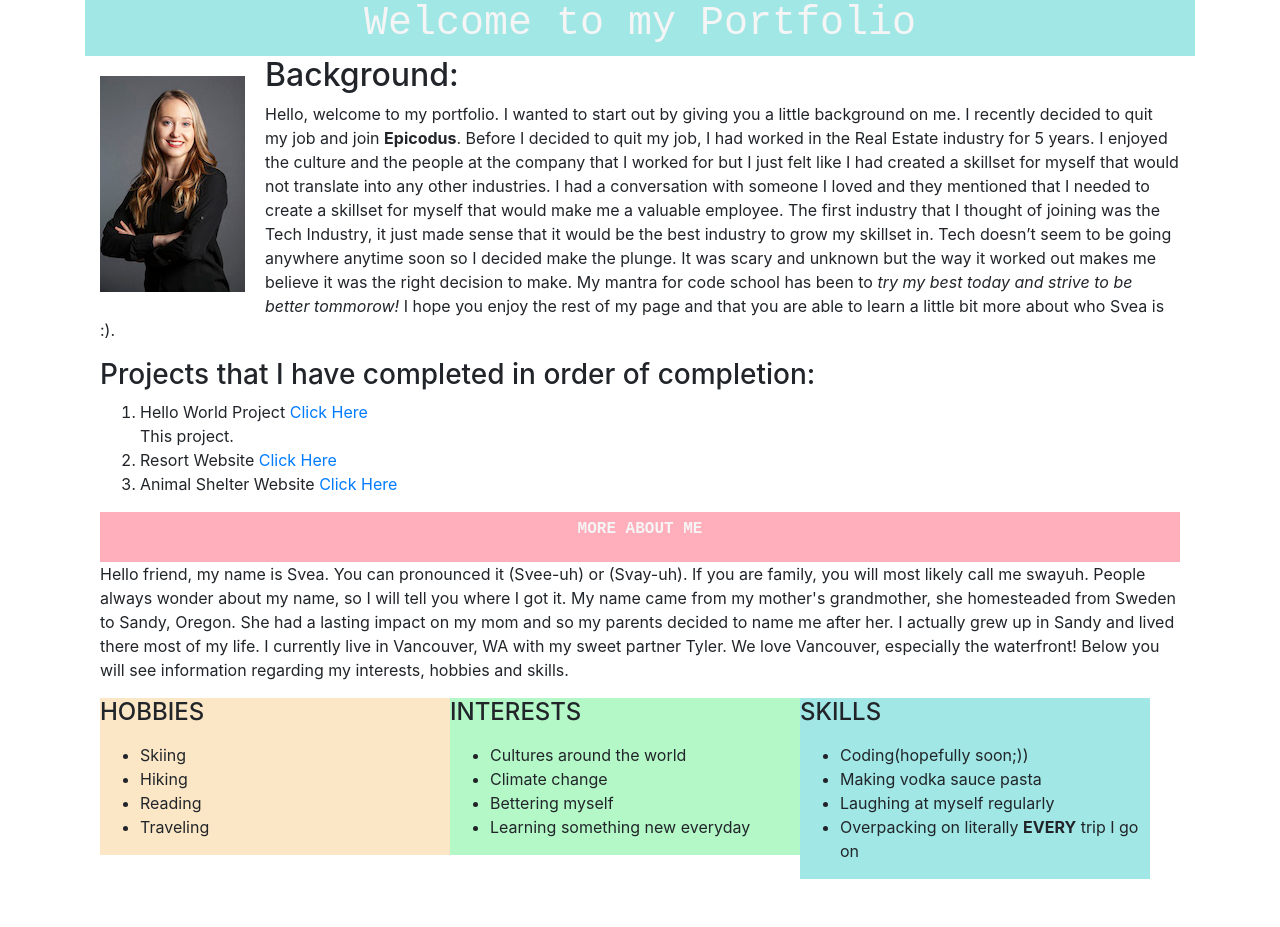
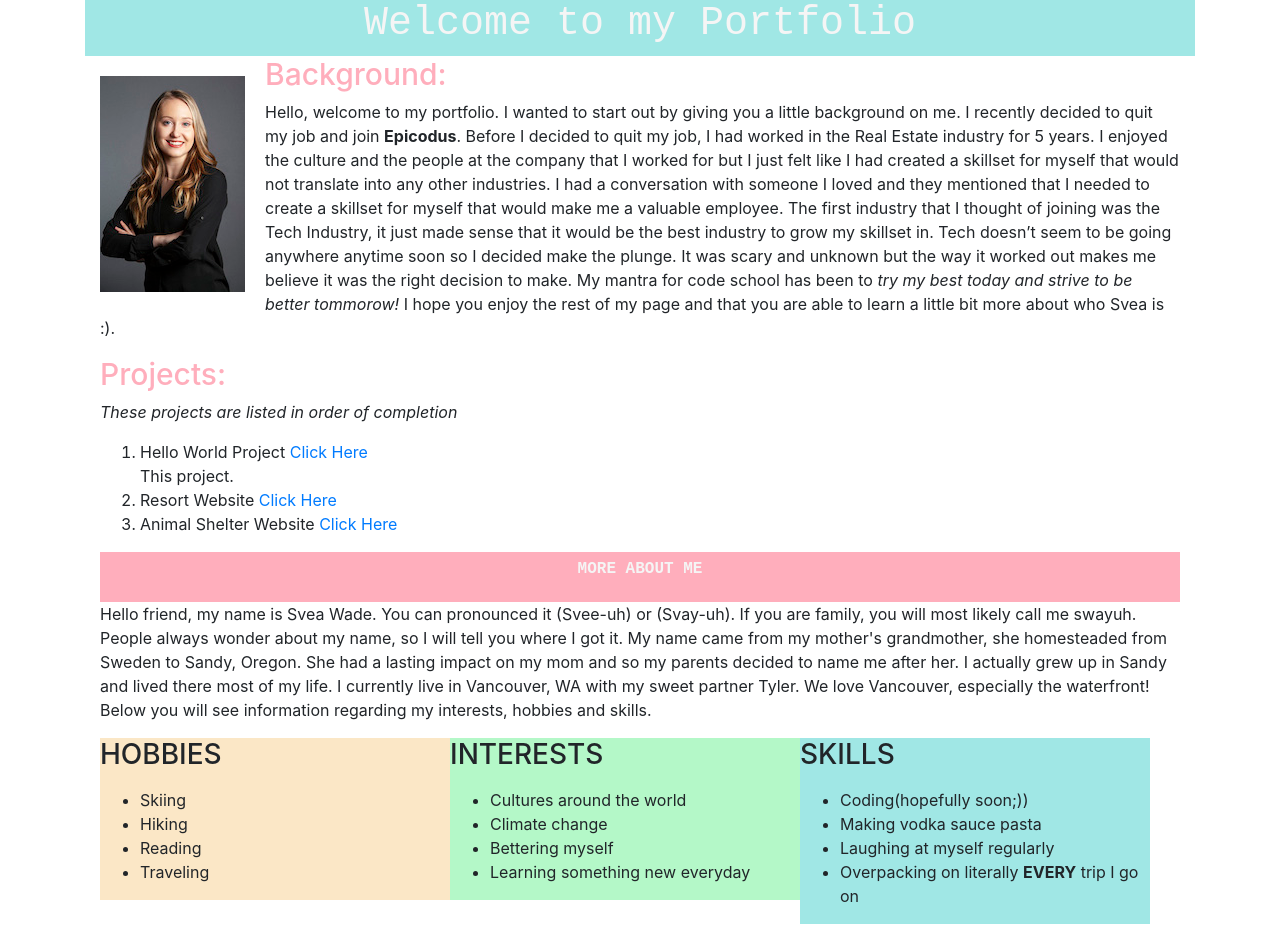
Before and after one commit to svealinnea/Portfolio-Svea, a plain HTML site: page index.html in a window 1280 px wide. Shown: the top 927 px of the page. Before the commit the page ends 879 px from the top, so only its background shows below. Drawn offline with Linux system fonts and the light colour scheme.

Commit message:
add four photos and formattting them

```diff
--- a/css/styles.css
+++ b/css/styles.css
@@ -43,6 +43,8 @@ img {
   float: left;
   background-color:#A0E7E5;
 }
-body {
-  border: grey;
+h2 {
+  font-size:30px;
+  color: #FFAEBC;
+  font-feature-settings: "vkrn";
 }
--- a/index.html
+++ b/index.html
@@ -5,25 +5,28 @@
     <link href="css/styles.css" rel="stylesheet" type="text/css" media="all">
     <Title>Svea's Portfolio</Title>
   </head>
+
   <div class="container">
-  <body class="body">
+  <body>
       <div class="sidebar">
         <h1>Welcome to my Portfolio</h1>
       </div>
+
       <div class="container">
       <img src="img/leadership-SveaWade.jpg" alt="A photo of me">
         <h2>Background:</h2>
           <p>Hello, welcome to my portfolio. I wanted to start out by giving you a little background on me. I recently decided to quit my job and join <strong>Epicodus</strong>. Before I decided to quit my job, I had worked in the Real Estate industry for 5 years. I enjoyed the culture and the people at the company that I worked for but I just felt like I had created a skillset for myself that would not translate into any other industries. I had a conversation with someone I loved and they mentioned that I needed to create a skillset for myself that would make me a valuable employee. The first industry that I thought of joining was the Tech Industry, it just made sense that it would be the best industry to grow my skillset in. Tech doesn’t seem to be going anywhere anytime soon so I decided make the plunge. It was scary and unknown but the way it worked out makes me believe it was the right decision to make. My mantra for code school has been to <em>try my best today and strive to be better tommorow!</em> I hope you enjoy the rest of my page and that you are able to learn a little bit more about who Svea is :).</p>
-        <h3>Projects that I have completed in order of completion:</h3>
+        <h2>Projects:</h2>
+        <p><em>These projects are listed in order of completion</em></p>
           <ol>
             <li class="me">Hello World Project <a href="https://www.github.com/svealinnea/hello-world">Click Here</a></li> This project.
             <li class="me">Resort Website <a href="https://github.com/svealinnea/Resort-Website">Click Here</a></li>
             <li class="me">Animal Shelter Website <a href="https://github.com/svealinnea/Animal-Shelter-Website">Click Here</a></li>
           </ol>
         <div class="box"><p>MORE ABOUT ME</p></div>
-        <p>Hello friend, my name is Svea. You can pronounced it (Svee-uh) or (Svay-uh). If you are family, you will most likely call me swayuh. People always wonder about my name, so I will tell you where I got it. My name came from my mother's grandmother, she homesteaded from Sweden to Sandy, Oregon. She had a lasting impact on my mom and so my parents decided to name me after her. I actually grew up in Sandy and lived there most of my life. I currently live in Vancouver, WA with my sweet partner Tyler. We love Vancouver, especially the waterfront! Below you will see information regarding my interests, hobbies and skills. </p>
+        <p>Hello friend, my name is Svea Wade. You can pronounced it (Svee-uh) or (Svay-uh). If you are family, you will most likely call me swayuh. People always wonder about my name, so I will tell you where I got it. My name came from my mother's grandmother, she homesteaded from Sweden to Sandy, Oregon. She had a lasting impact on my mom and so my parents decided to name me after her. I actually grew up in Sandy and lived there most of my life. I currently live in Vancouver, WA with my sweet partner Tyler. We love Vancouver, especially the waterfront! Below you will see information regarding my interests, hobbies and skills. </p>
           <div class="column1">
-            <h4>HOBBIES</h4>
+            <h3>HOBBIES</h3>
             <p>
               <ul>
                 <li>Skiing</li>
@@ -35,7 +38,7 @@
           </div>
 
           <div class="column2">
-            <h4>INTERESTS</h4>
+            <h3>INTERESTS</h3>
             <p>
               <ul>
                 <li>Cultures around the world</li>
@@ -47,7 +50,7 @@
           </div>
 
           <div class="column3">
-            <h4>SKILLS</h4>
+            <h3>SKILLS</h3>
             <p>
               <ul>
                 <li>Coding(hopefully soon;))</li>
@@ -57,6 +60,10 @@
               </ul>
             </p>
           </div>
+          <img src="img/Ski.jpg" alt="Photo of Skiing">
+          <img src="img/tands.jpg" alt="Photo of tylerandsvea">
+          <img src="img/mexico.jpg" alt="Mexico Photo">
+          <img src="img/kayak.jpg" alt="Photo of Kayaking">
       </div>
   </body>
 </html>
```
Also changed, not shown: img/Ski.jpg (added), img/kayak.jpg (added), img/mexico.jpg (added), img/tands.jpg (added).
